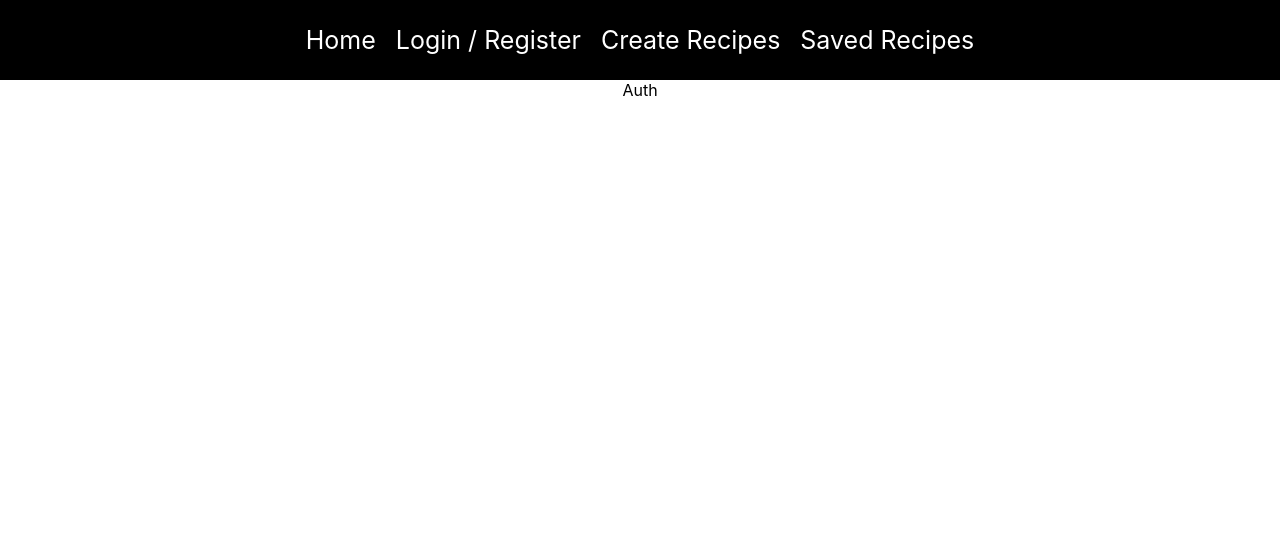
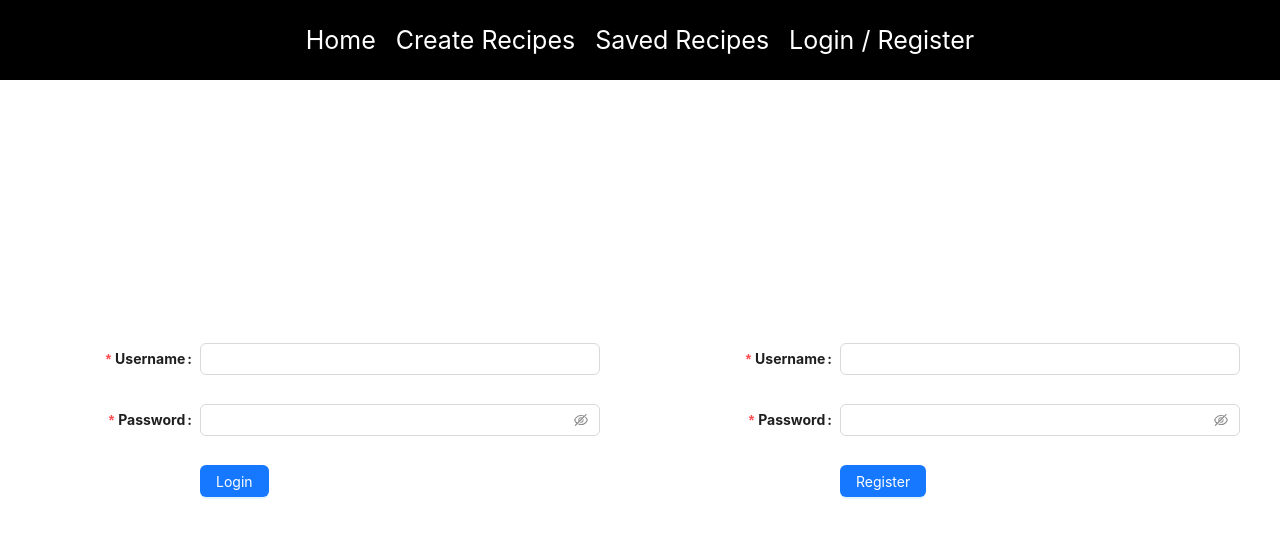
Before and after one commit to 0xJaskeerat/Recipe-Ready, a React (Create React App) app in the folder client/: page /auth in a window 1280 px wide. Shown: the top 538 px of the page. Built offline with nearby package versions, Linux system fonts and the light colour scheme.

Commit message:
feat: Login and Registeration completed

```diff
--- a/client/package.json
+++ b/client/package.json
@@ -6,12 +6,14 @@
     "@testing-library/jest-dom": "^5.16.5",
     "@testing-library/react": "^13.4.0",
     "@testing-library/user-event": "^13.5.0",
+    "antd": "^5.7.1",
     "axios": "^1.4.0",
     "react": "^18.2.0",
     "react-cookie": "^4.1.1",
     "react-dom": "^18.2.0",
     "react-router-dom": "^6.14.2",
     "react-scripts": "5.0.1",
+    "styled-components": "^6.0.4",
     "web-vitals": "^2.1.4"
   },
   "scripts": {
--- a/client/src/components/Navbar.js
+++ b/client/src/components/Navbar.js
@@ -1,15 +1,31 @@
-import React from 'react';
-import { Link } from 'react-router-dom';
+import { Button } from "antd";
+import React from "react";
+import { useCookies } from "react-cookie";
+import { Link, useNavigate } from "react-router-dom";
 
 const Navbar = () => {
+  const [cookies, setCookies] = useCookies(["access_token"]);
+  const navigate = useNavigate();
+
+  const logout = () => {
+    setCookies("access_token", "")
+    window.localStorage.removeItem("userId");
+    navigate("/auth");
+  }
+
+  console.log("cook", cookies);
   return (
-    <div className='navbar'>
+    <div className="navbar">
       <Link to="/">Home</Link>
-      <Link to="/auth">Login / Register </Link>
       <Link to="/create">Create Recipes</Link>
       <Link to="/saved">Saved Recipes</Link>
+      {!cookies.access_token ? (
+        <Link to="/auth">Login / Register </Link>
+      ) : (
+        <Button onClick={logout}>Logout</Button>
+      )}
     </div>
-  )
-}
+  );
+};
 
-export default Navbar
+export default Navbar;
--- a/client/src/pages/Auth.js
+++ b/client/src/pages/Auth.js
@@ -1,9 +1,185 @@
-import React from 'react'
+import { Button, Form, Input, notification } from "antd";
+import axios from "axios";
+import React, { useState } from "react";
+import { useCookies } from "react-cookie";
+import { useNavigate } from "react-router-dom";
+import styled from "styled-components";
+
+const FormsContainer = styled.div`
+  display: flex;
+  width: 100%;
+  height: 88vh;
+  justify-content: center;
+`;
+
+const StyledLoginFormContainer = styled.div`
+  width: 100%;
+  margin: auto;
+`;
+
+const StyledRegisterationFormContainer = styled.div`
+  width: 100%;
+  margin: auto;
+`;
 
 const Auth = () => {
   return (
-    <div>Auth</div>
-  )
-}
+    <FormsContainer>
+      <Login />
+      <Register />
+    </FormsContainer>
+  );
+};
 
-export default Auth
+const Login = () => {
+  const [username, setUsername] = useState("");
+  const [password, setPassword] = useState("");
+  const [_, setCookies] = useCookies(["access_token"]);
+  const navigate = useNavigate();
+
+  const onFinish = async (values) => {
+    try{
+      const response = await axios.post("http://localhost:4000/auth/login",  values)
+      console.log("respons", response);
+      const token = response.data.token;
+      setCookies("access_token", token)
+      window.localStorage.setItem("userId", response.data.userID);
+      navigate("/");
+      notification.success({
+        message: `Welcome ${username}`
+      })
+    }
+    catch(err) {
+      console.log("er",err)
+    }
+  };
+  const onFinishFailed = (errorInfo) => {
+    console.log("Failed:", errorInfo);
+  };
+  return (
+    <StyledLoginFormContainer>
+     <FormComponent
+        username={username}
+        setUsername={setUsername}
+        password={password}
+        setPassword={setPassword}
+        formName={"login-form"}
+        onFinish={onFinish}
+        onFinishFailed={onFinishFailed}
+        btnName={"Login"}
+      />
+    </StyledLoginFormContainer>
+  );
+};
+
+const Register = () => {
+  const [username, setUsername] = useState("");
+  const [password, setPassword] = useState("");
+  const [registerForm] = Form.useForm();
+
+  const onFinish = async (values) => {
+    try{
+      await axios.post("http://localhost:4000/auth/register",  values)
+      notification.success({
+        message: "Registeration Successfull",
+        description: "You can login now"
+      })
+      registerForm.resetFields();
+    }
+    catch(err) {
+      console.log("er",err)
+    }
+  };
+  const onFinishFailed = (errorInfo) => {
+    console.log("Failed:", errorInfo);
+  };
+  return (
+    <StyledRegisterationFormContainer>
+      <FormComponent
+        username={username}
+        setUsername={setUsername}
+        password={password}
+        setPassword={setPassword}
+        formName={registerForm}
+        onFinish={onFinish}
+        onFinishFailed={onFinishFailed}
+        btnName={"Register"}
+      />
+    </StyledRegisterationFormContainer>
+  );
+};
+
+const FormComponent = ({
+  username,
+  setUsername,
+  password,
+  setPassword,
+  formName,
+  onFinish,
+  onFinishFailed,
+  btnName,
+}) => {
+  return (
+    <Form
+      name={formName}
+      labelCol={{
+        span: 8,
+      }}
+      wrapperCol={{
+        span: 16,
+      }}
+      style={{
+        maxWidth: 600,
+      }}
+      initialValues={{
+        username: "",
+        password: ""
+      }}
+      onFinish={onFinish}
+      onFinishFailed={onFinishFailed}
+      autoComplete="off"
+    >
+      <Form.Item
+        label="Username"
+        name="username"
+        rules={[
+          {
+            required: true,
+            message: "Please input your username!",
+          },
+        ]}
+      >
+        <Input value={username} onChange={(e) => setUsername(e.target.value)} />
+      </Form.Item>
+
+      <Form.Item
+        label="Password"
+        name="password"
+        rules={[
+          {
+            required: true,
+            message: "Please input your password!",
+          },
+        ]}
+      >
+        <Input.Password
+          value={password}
+          onChange={(e) => setPassword(e.target.value)}
+        />
+      </Form.Item>
+
+      <Form.Item
+        wrapperCol={{
+          offset: 8,
+          span: 16,
+        }}
+      >
+        <Button type="primary" htmlType="submit">
+          {btnName}
+        </Button>
+      </Form.Item>
+    </Form>
+  );
+};
+
+export default Auth;
```
Also changed, not shown: 1 other file (tests, documents, lock files or other folders).
